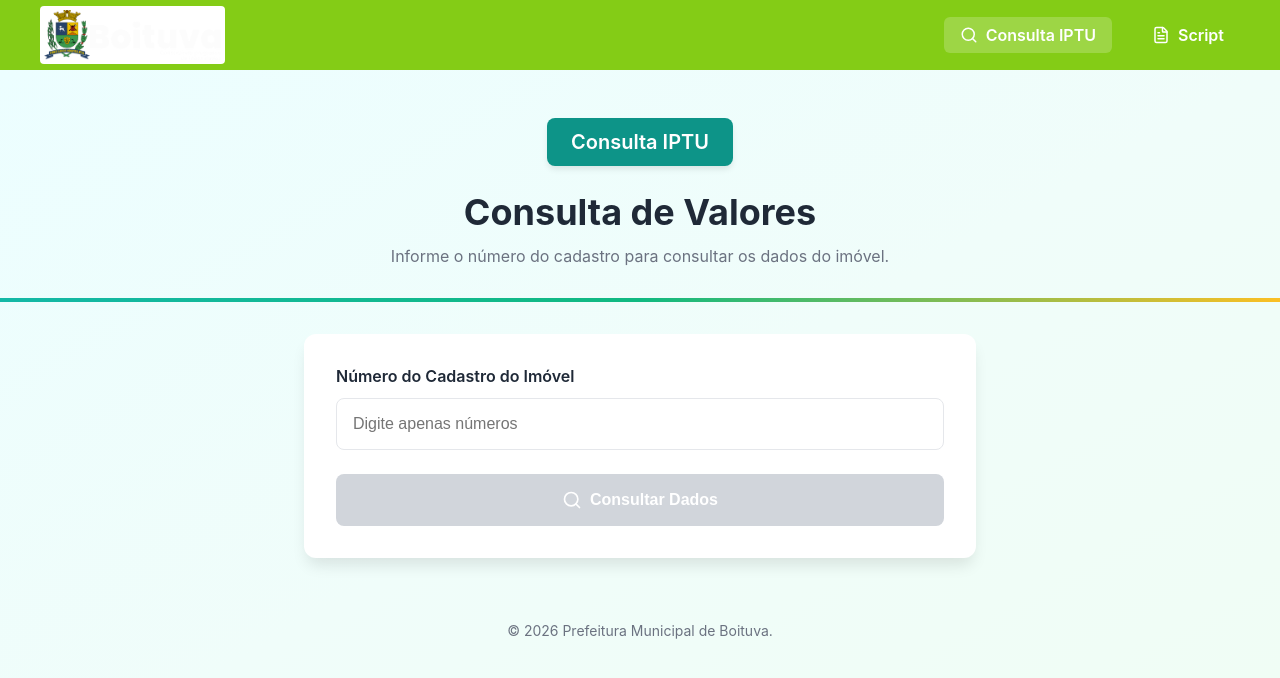
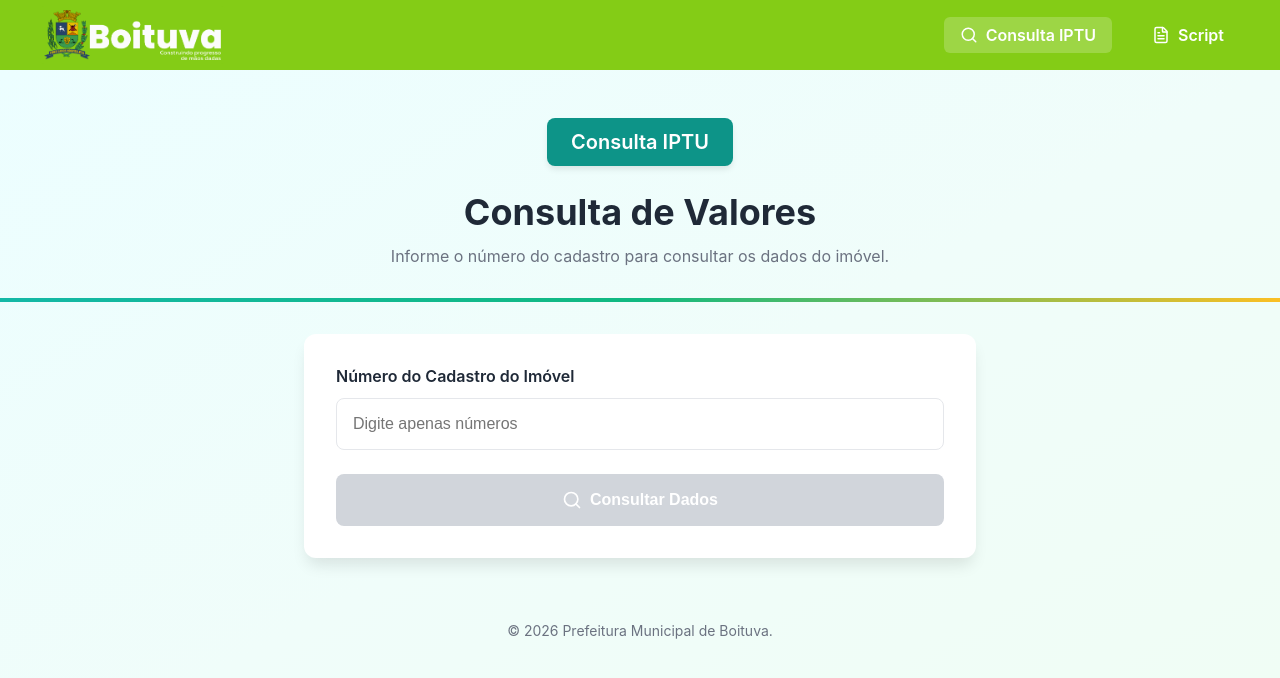
Before and after one commit to joaoSilva240/Site-de-Consulta-de-IPTU, a React (Create React App) app: page / in a window 1280 px wide. Shown: the top 678 px of the page. Built offline with nearby package versions, Linux system fonts and the light colour scheme; no server answers.

Commit message:
Mudando a cor de background da logo para verde

```diff
--- a/src/components/Navbar.js
+++ b/src/components/Navbar.js
@@ -69,7 +69,7 @@ const styles = {
   logo: {
     height: '50px',
     width: 'auto',
-    background: 'white',
+    background: 'rgb(132, 204, 22)',
     padding: '4px',
     borderRadius: '4px'
   },
```
